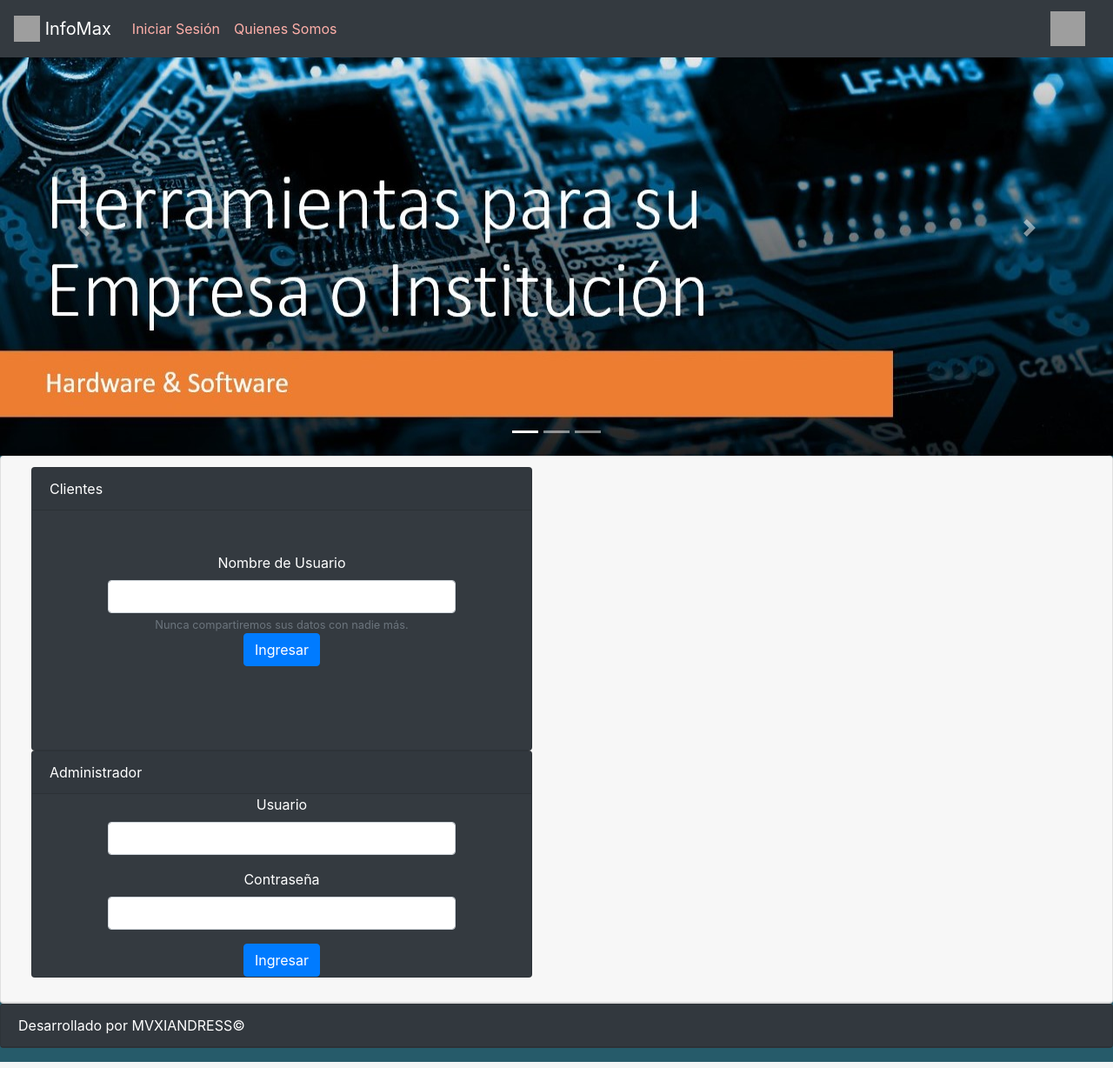
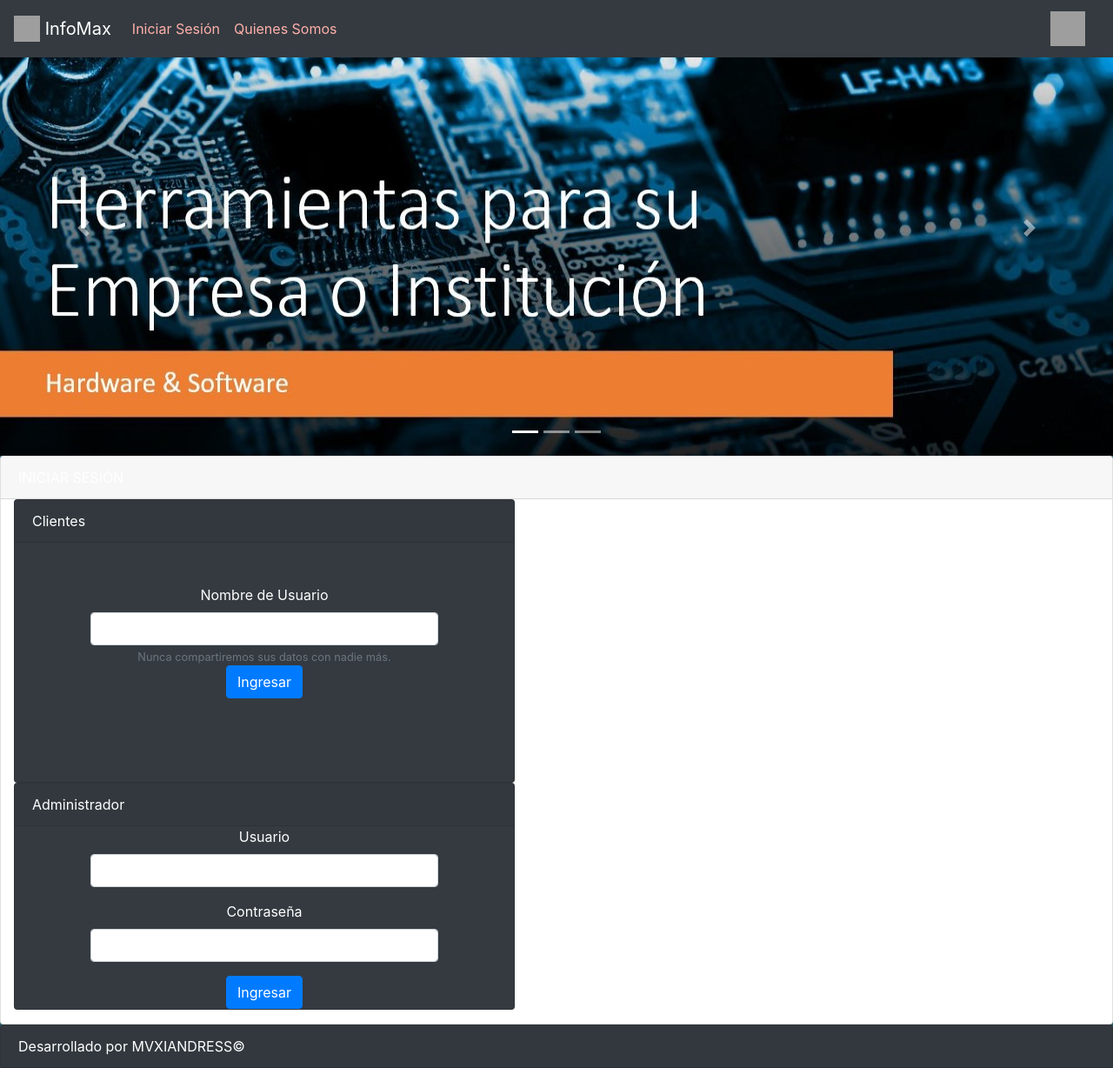
Before and after one commit to MaxiVargas78/ProyectoI_DesarrolloWeb, a PHP site: page /login.php in a window 1280 px wide. Shown: the top 1228 px of the page at 87% size. Run offline with PHP 8.4, Linux system fonts and the light colour scheme; grey boxes are pictures that could not be loaded.

Commit message:
estetica login

```diff
--- a/login.php
+++ b/login.php
@@ -3,7 +3,9 @@ include_once("header.php");
 ?>
 <div class="card">
 <div class="card-header text-white">
-  <div class="col-sm-6 mx-0">
+INICIAR SESIÓN
+</div>
+<div class="col-sm-6">
 <div class="card bg-dark text-white" style="width: 36rem;"  >
   <div class="card-header">
     Clientes
```
